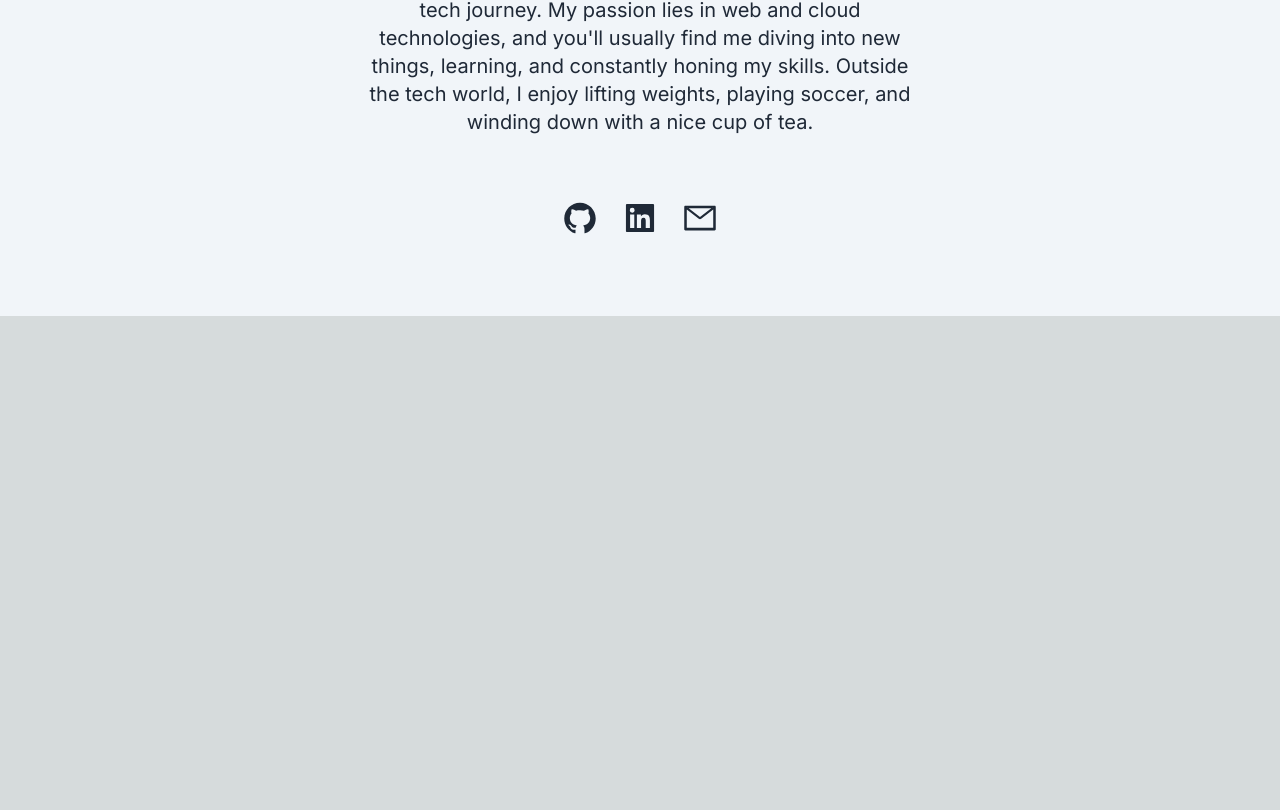
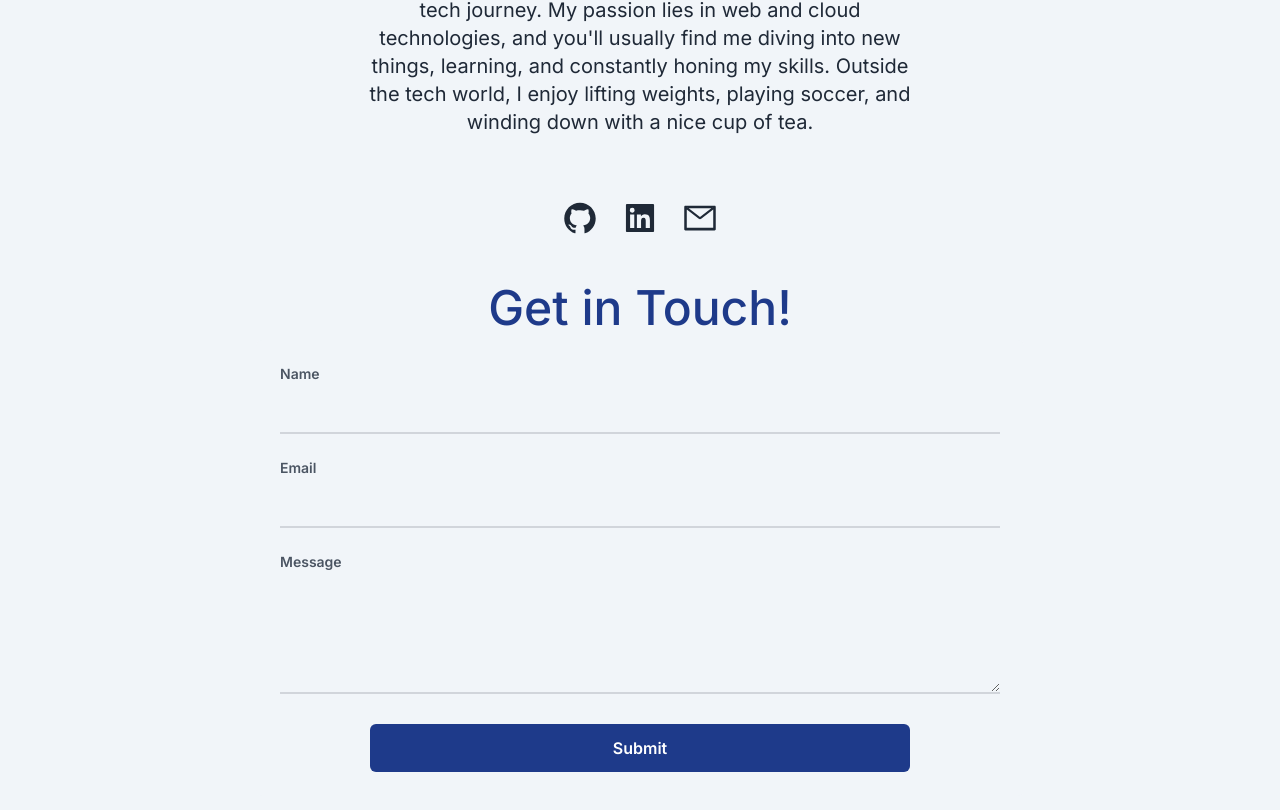
Before and after one commit to abdulm7/protfolio.me, a Next.js app: page / in a window 1280 px wide. Shown: the part 664-1474 px from the top of the page. Before the commit the page ends 980 px from the top, so only its background shows below. Built offline with nearby package versions, Linux system fonts and the light colour scheme.

Commit message:
Add: Contact Form Frontend

```diff
--- /dev/null
+++ b/src/app/components/contact.js
@@ -0,0 +1,78 @@
+"use client";
+import { useState } from 'react';
+
+export default function ContactForm({darkMode, setDarkMode}) {
+
+    const [formData, setFormData] = useState({
+        name: '',
+        email: '',
+        tel: '',
+        message: '',
+    });
+
+    const handleChange = (e) => {
+        const { name, value } = e.target;
+        setFormData((prevData) => ({
+            ...prevData,
+            [name]: value,
+        }));
+    };
+
+    const handleSubmit = (e) => {
+        e.preventDefault();
+        // Handle form submission logic here
+        console.log('Form submitted:', formData);
+    };
+    return (
+        <form className="max-w-3xl w-5/6 mx-auto p-6 bg-slate-100 dark:bg-slate-900 rounded-md" onSubmit={handleSubmit}>
+            <div className="mb-6">
+                <label htmlFor="name" className="block text-gray-600 text-sm dark:text-slate-100 font-semibold mb-2">
+                    Name
+                </label>
+                <input
+                    type="text"
+                    id="name"
+                    name="name"
+                    value={formData.name}
+                    onChange={handleChange}
+                    className="w-full px-4 py-2 border-b-2 bg-slate-100 dark:bg-slate-900 border-gray-300 dark:text-white focus:outline-none focus:border-slate-500 transition duration-300"
+                    required
+                />
+            </div>
+            <div className="mb-6">
+                <label htmlFor="email" className="block text-gray-600 text-sm font-semibold mb-2 dark:text-slate-100">
+                    Email
+                </label>
+                <input
+                    type="email"
+                    id="email"
+                    name="email"
+                    value={formData.email}
+                    onChange={handleChange}
+                    className="w-full px-4 py-2 border-b-2 bg-slate-100 dark:bg-slate-900 border-gray-300 dark:text-white focus:outline-none focus:border-slate-500 transition duration-300"
+                    required
+                />
+            </div>
+            <div className="mb-6">
+                <label htmlFor="message" className="block bg-slate-100 dark:bg-slate-900 dark:text-slate-100 text-gray-600 text-sm font-semibold mb-2">
+                    Message
+                </label>
+                <textarea
+                    id="message"
+                    name="message"
+                    value={formData.message}
+                    onChange={handleChange}
+                    rows="4"
+                    className="w-full px-4 py-2 border-b-2 bg-slate-100 dark:bg-slate-900 border-gray-300 dark:text-white focus:outline-none focus:border-slate-500 transition duration-300"
+                    required
+                />
+            </div>
+            <div className='flex justify-center'><button
+                type="submit"
+                className="w-3/4 bg-blue-900 text-white py-3 px-4 rounded-md hover:bg-blue-950 dark:text-blue-950 font-semibold dark:bg-white dark:hover:bg-slate-300 focus:outline-none transition duration-300"
+            >
+                Submit
+            </button></div>
+        </form>
+    );
+};
--- a/src/app/page.js
+++ b/src/app/page.js
@@ -6,6 +6,7 @@ import { AiOutlineMail, AiFillLinkedin, AiFillGithub } from 'react-icons/ai';
 import { IoLocationSharp } from "react-icons/io5";
 import gradpic from 'public/images/me.png';
 import ResponsiveNavbar from 'src/app/components/navbar.js';
+import ContactForm from 'src/app/components/contact.js';
 
 
 export default function Home() {
@@ -25,11 +26,11 @@ export default function Home() {
       <ResponsiveNavbar darkMode={darkMode} setDarkMode={setDarkMode}/>
       <main className="bg-slate-100 px-4 sm:px-8 md:px-10 lg:px-16 xl:px-20 mt-14 dark:bg-slate-900">
 
-        <section className="min-w-screen min-h-screen">
+        <section className="min-h-scree">
 
           <div className="text-center p-4 sm:p-8 pd:p-10 lg:p-12 xl:p-16 max-w-screen-md mx-auto">
-            <h2 className="text-3xl sm:text-3xl pd:text-4xl lg:text-5xl xl:text-5xl py-2 text-blue-900 font-medium dark:text-slate-100">
-              Abdul Mahmoud
+            <h2 className="text-2xl sm:text-3xl pd:text-4xl lg:text-5xl xl:text-5xl py-2 text-blue-900 font-medium dark:text-slate-100">
+              Abdul Rahman Mahmoud
             </h2>
             <h3 className="text-lg flex justify-center sm:text-xl md:text-xl lg:text-1xl xl:text-2xl py-2 dark:text-sky-50">
               Guelph, Ontario <div className='w-2'> </div><IoLocationSharp className='text-gray-800 dark:text-white'/>
@@ -60,6 +61,13 @@ export default function Home() {
         </section>
 
       </main>
+
+      <section className='bg-slate-100 dark:bg-slate-900 pt-10'>
+        <h2 className="text-center text-3xl sm:text-3xl pd:text-4xl lg:text-5xl xl:text-5xl py-2 text-blue-900 font-medium dark:text-slate-100">
+              Get in Touch!
+            </h2>
+        <ContactForm darkMode={darkMode} setDarkMode={setDarkMode}/>
+      </section>
 
       {/* <section className='flex justify-center'>
         <div className="sm:flex lg:flex justify-center items-center max-w-screen-2xl">
```
